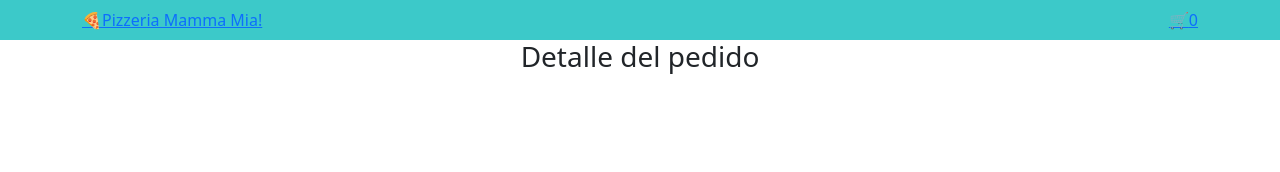
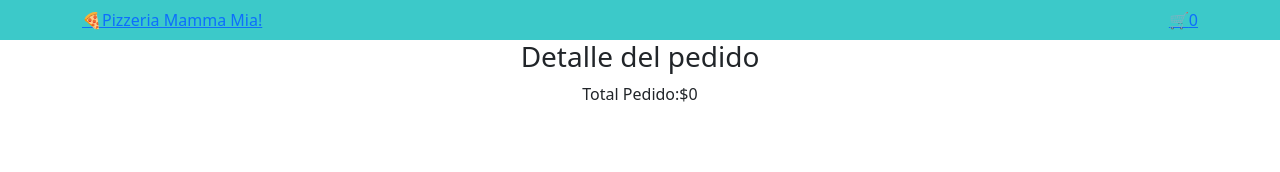
Before and after one commit to Minus29/ExamenJoseGutierrez, a React (Create React App) app: page /carrito in a window 1280 px wide. Shown: the top 172 px of the page. Built offline with nearby package versions, Linux system fonts and the light colour scheme.

Commit message:
cuarto push

```diff
--- a/src/views/Carrito.jsx
+++ b/src/views/Carrito.jsx
@@ -3,7 +3,7 @@ import MyContext from '../Components/MyContext'
 import { useContext } from 'react';
 
 const Carrito = () => {
-    const { pizzaPedidas } = useContext(MyContext);
+    const { pizzaPedidas, totalPedido } = useContext(MyContext);
 
     return (
         <div>
@@ -18,6 +18,7 @@ const Carrito = () => {
                         </div>
                     })
                 }
+                <div>Total Pedido:${totalPedido} </div>
             </div>
         </div>
     )
```
